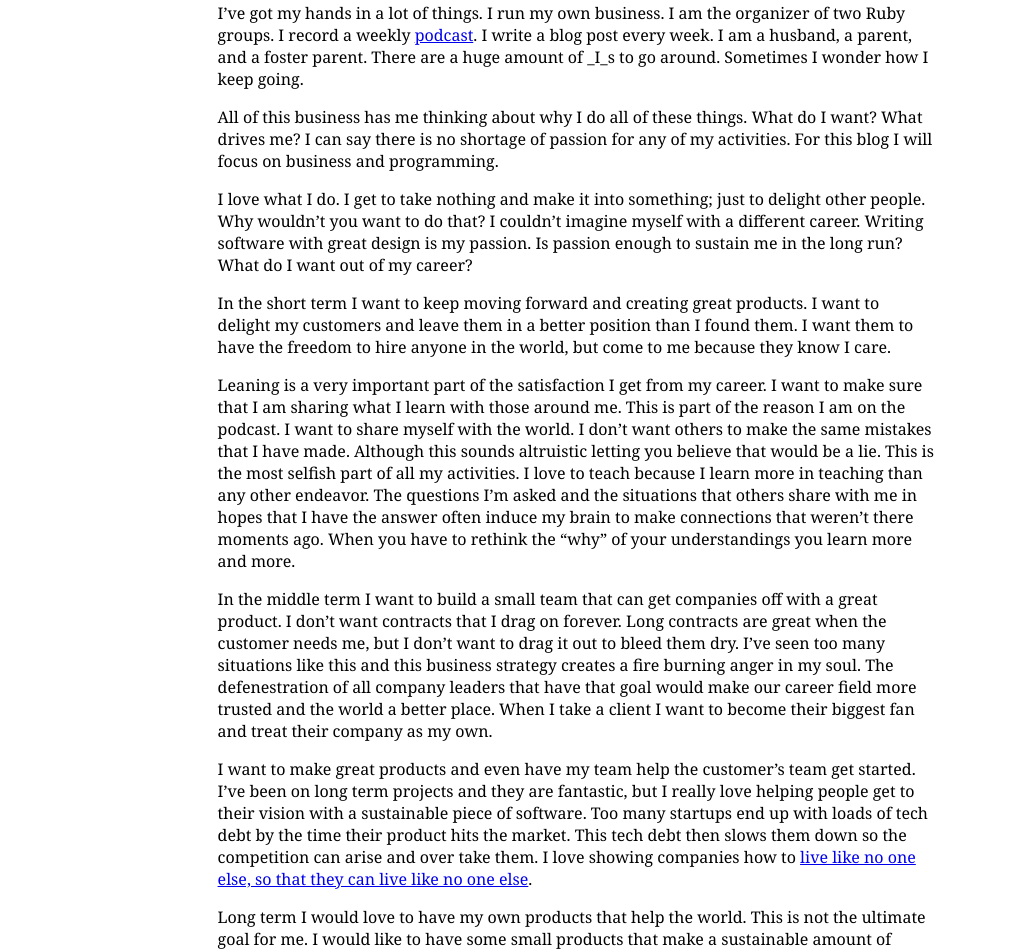
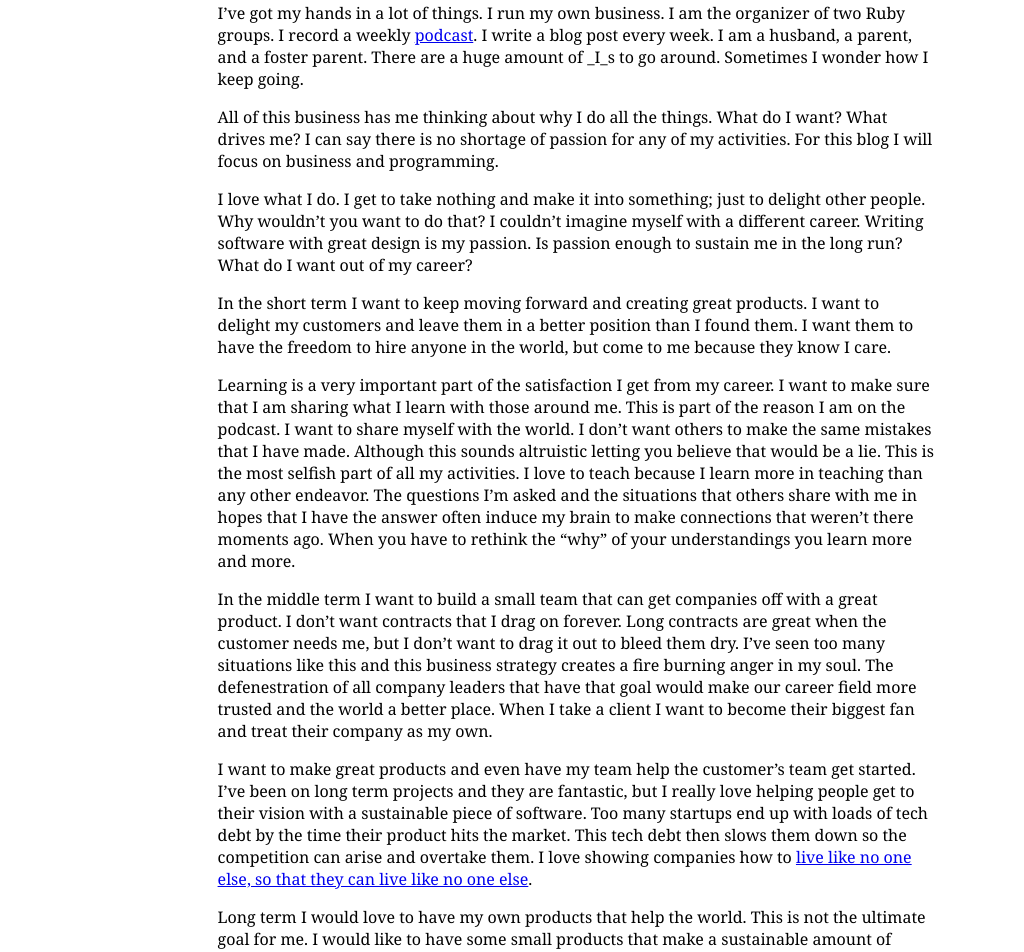
Before and after one commit to adkron/dirtyinformation.com, a Jekyll site: the page built from _posts/2014-3-23-what-do-i-want.markdown, in a window 1280 px wide. Shown: the part 203-1155 px from the top of the page, without its empty margins (64-1088 px from the left). Built offline with Jekyll 4.4.1, drawn with Linux system fonts in a browser that asks for light colours; Markdown is read by kramdown in place of the engine named in the settings.

Commit message:
Minor revisions
Fixed some spelling errors in an attempt to fix all the things.

```diff
--- a/_posts/2014-3-23-what-do-i-want.markdown
+++ b/_posts/2014-3-23-what-do-i-want.markdown
@@ -9,7 +9,7 @@ organizer of two Ruby groups. I record a weekly
 am a husband, a parent, and a foster parent. There are a huge amount of
 _I_s to go around. Sometimes I wonder how I keep going.
 
-All of this business has me thinking about why I do all of these things.
+All of this business has me thinking about why I do all the things.
 What do I want? What drives me? I can say there is no shortage of
 passion for any of my activities. For this blog I will focus on
 business and programming.
@@ -25,7 +25,7 @@ products. I want to delight my customers and leave them in a better
 position than I found them. I want them to have the freedom to hire
 anyone in the world, but come to me because they know I care.
 
-Leaning is a very important part of the satisfaction I get from my
+Learning is a very important part of the satisfaction I get from my
 career. I want to make sure that I am sharing what I learn with those
 around me. This is part of the reason I am on the podcast. I want to
 share myself with the world. I don't want others to make the same
@@ -52,7 +52,7 @@ team get started. I've been on long term projects and they are
 fantastic, but I really love helping people get to their vision with a
 sustainable piece of software. Too many startups end up with loads of
 tech debt by the time their product hits the market. This tech debt then
-slows them down so the competition can arise and over take them. I love
+slows them down so the competition can arise and overtake them. I love
 showing companies how to [live like no one else, so that they can live
 like no one else](http://www.daveramsey.com/home/).
 
```
